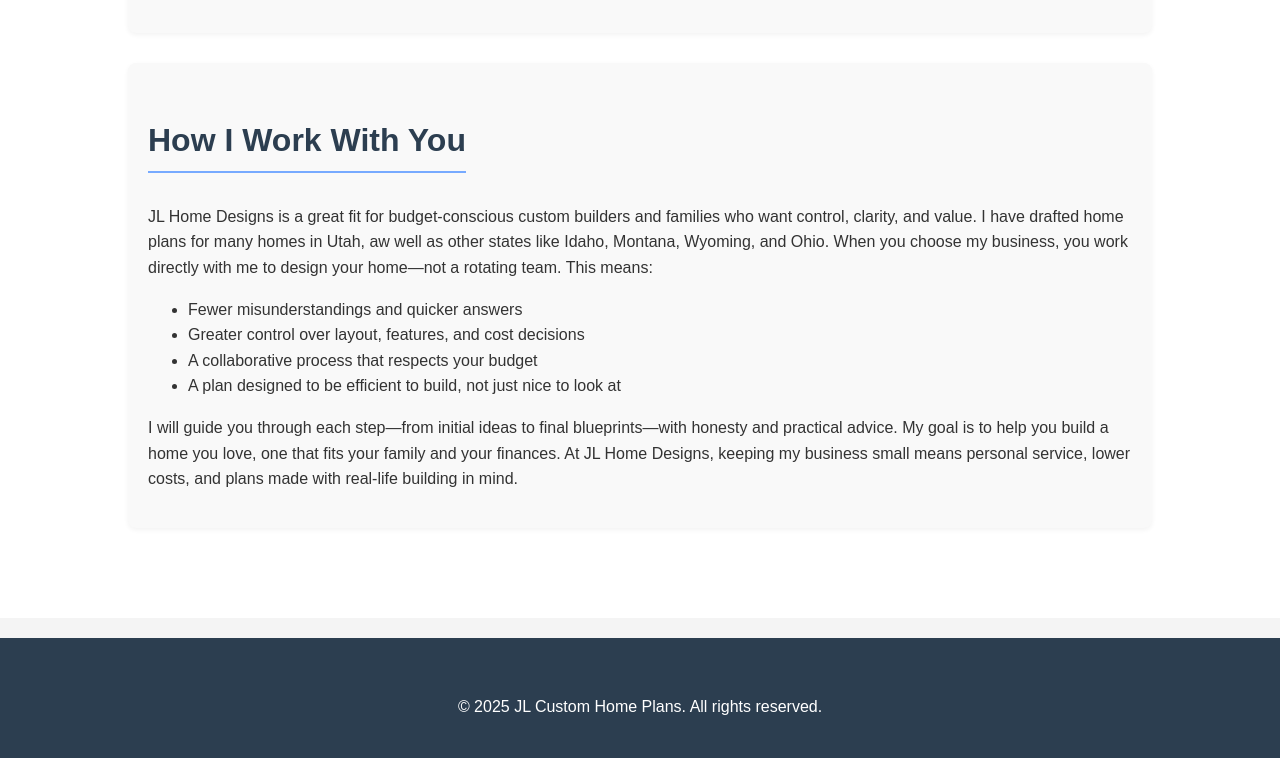
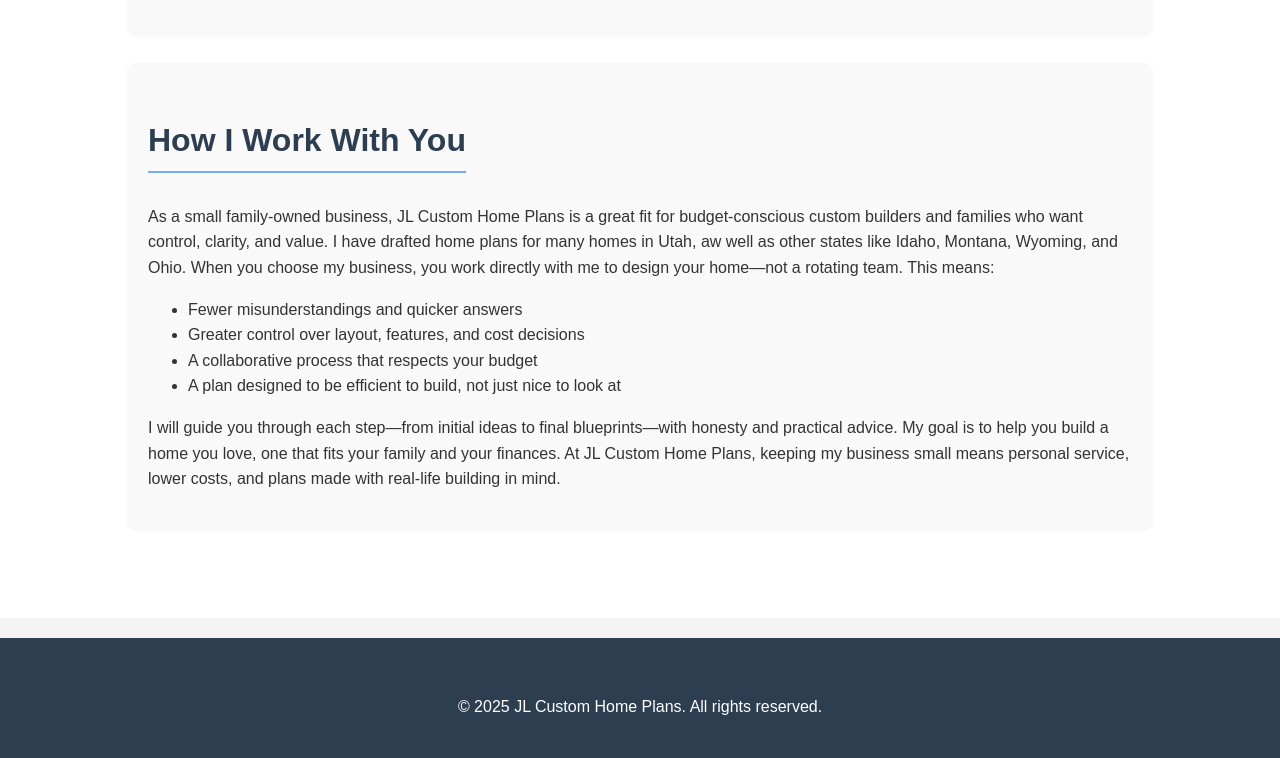
Before and after one commit to devbydesign/Jlhomedesigns, a website: page about.html in a window 1280 px wide. Shown: the part 1183-1941 px from the top of the page. Drawn offline with Linux system fonts and the light colour scheme.

Commit message:
Update about.html

```diff
--- a/about.html
+++ b/about.html
@@ -37,7 +37,7 @@
             </div>
             <div class="about-section">
                 <h3>How I Work With You</h3>
-                <p>JL Home Designs is a great fit for budget-conscious custom builders and families who want control, clarity, and value. I have drafted home plans for many homes in Utah, aw well as other states like Idaho, Montana, Wyoming, and Ohio.
+                <p>As a small family-owned business, JL Custom Home Plans is a great fit for budget-conscious custom builders and families who want control, clarity, and value. I have drafted home plans for many homes in Utah, aw well as other states like Idaho, Montana, Wyoming, and Ohio.
 When you choose my business, you work directly with me to design your home—not a rotating team. This means:
 <ul>
 <li>Fewer misunderstandings and quicker answers</li>
@@ -46,7 +46,7 @@
 <li>A plan designed to be efficient to build, not just nice to look at</li>
 </ul>
 I will guide you through each step—from initial ideas to final blueprints—with honesty and practical advice. My goal is to help you build a home you love, one that fits your family and your finances.
-At JL Home Designs, keeping my business small means personal service, lower costs, and plans made with real-life building in mind.</p>
+At JL Custom Home Plans, keeping my business small means personal service, lower costs, and plans made with real-life building in mind.</p>
             </div>
         </div>
     </section>
```
